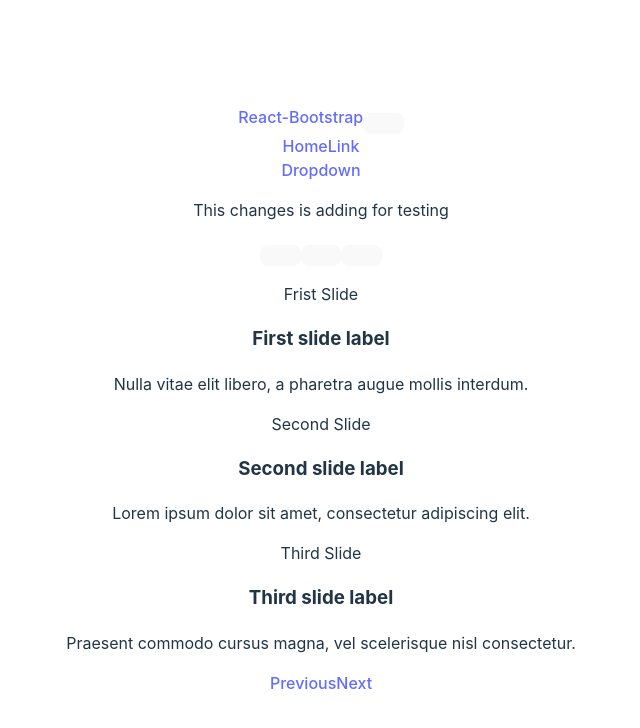
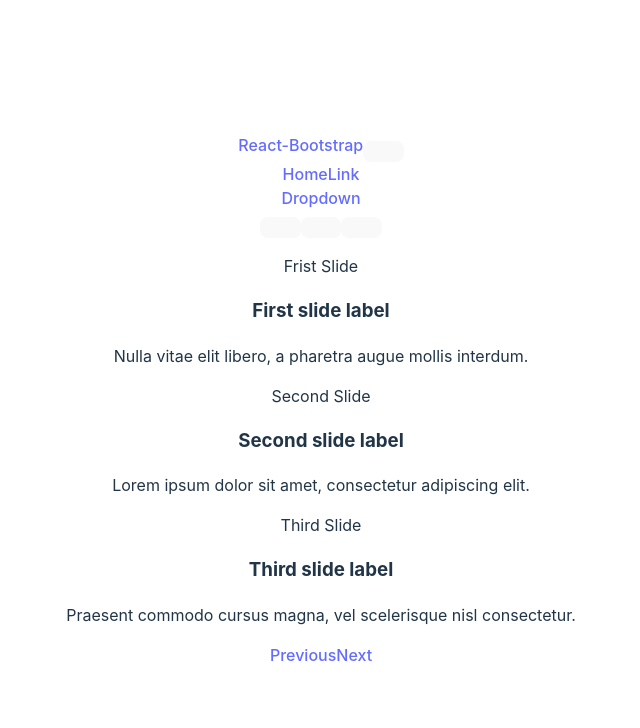
Before and after one commit to ManavLohar/Git-Project, a React (Vite) app: page / in a window 1280 px wide. Shown: the top 728 px of the page, without its empty margins (319-959 px from the left). Built offline with nearby package versions, Linux system fonts and the light colour scheme.

Commit message:
fortesting 2

```diff
--- a/src/components/Header.jsx
+++ b/src/components/Header.jsx
@@ -28,7 +28,6 @@
           </Nav>
         </Navbar.Collapse>
       </Container>
-      <p>This changes is adding for testing</p>
     </Navbar>
   );
 };
```
